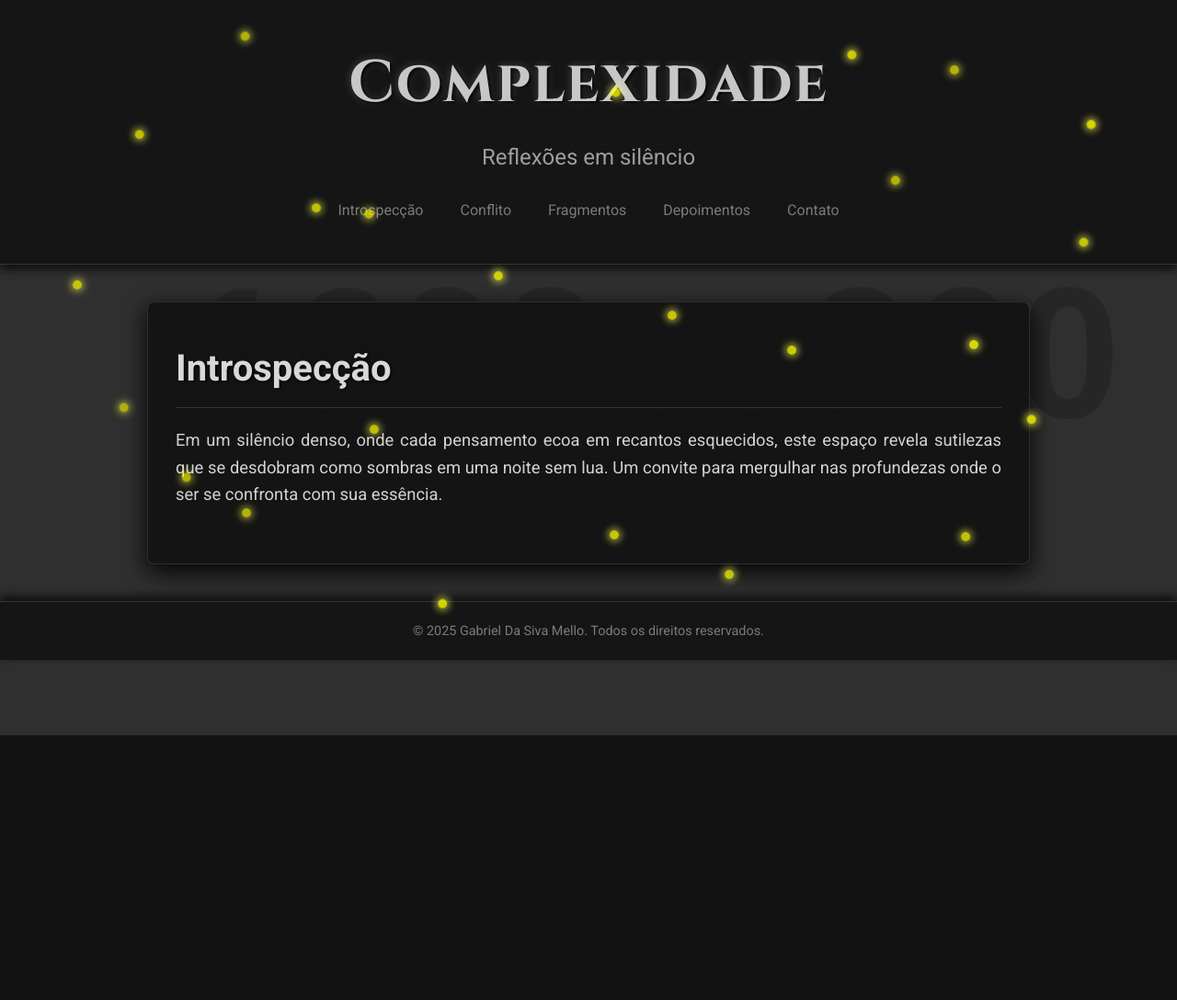
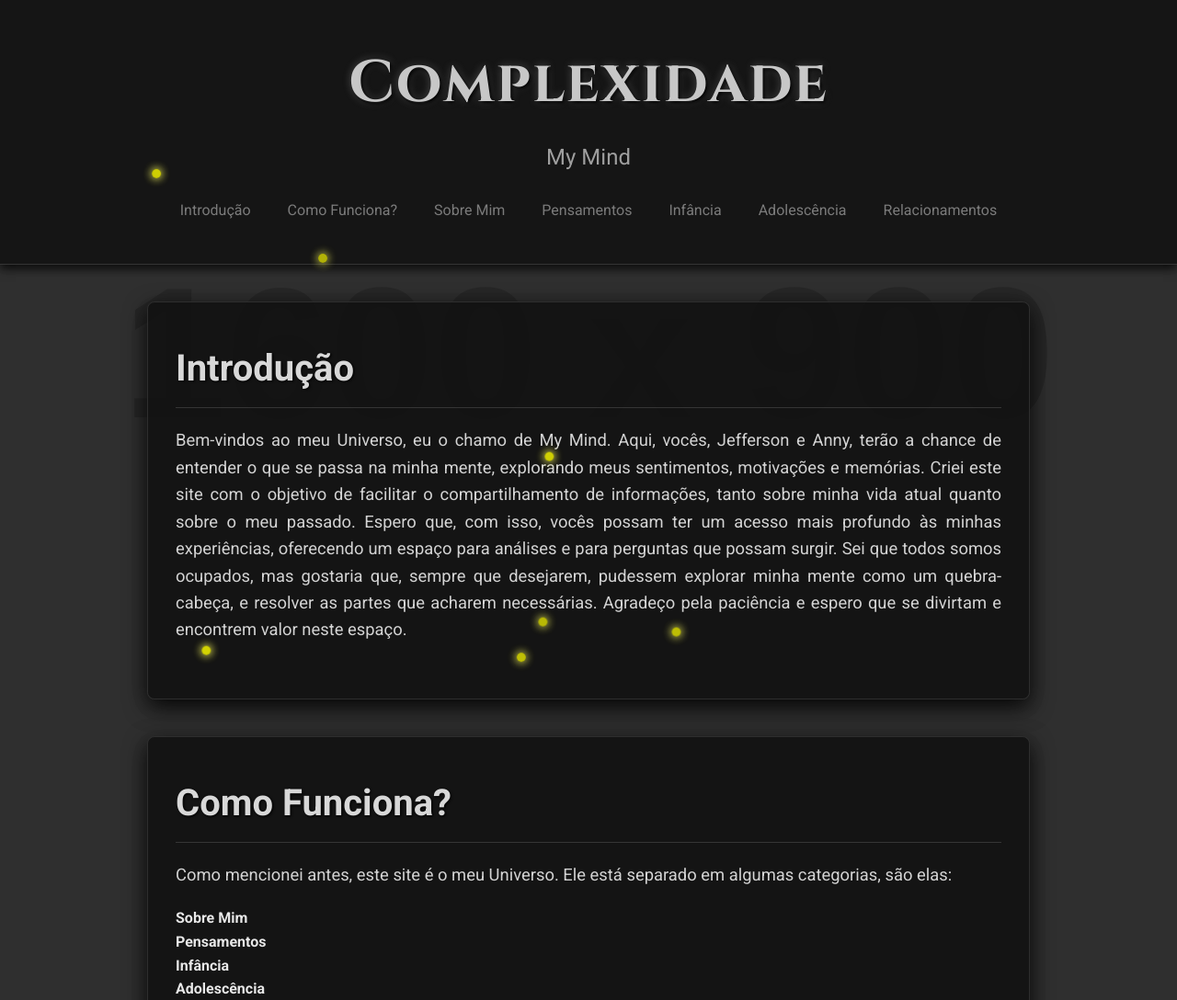
Before and after one commit to Commetz/My-Mind, a plain HTML site: page index.html in a window 1280 px wide. Shown: the top 1088 px of the page at 92% size. Before the commit the page ends 800 px from the top, so only its background shows below. Drawn offline with Linux system fonts and the light colour scheme; placeholder pictures from the web are drawn by us.

Commit message:
Update index.html

```diff
--- a/index.html
+++ b/index.html
@@ -1,29 +1,65 @@
 <!DOCTYPE html>
-  <html lang="pt-BR">
+<html lang="pt-br">
 <head>
   <meta charset="UTF-8">
   <meta name="viewport" content="width=device-width, initial-scale=1.0">
-    <title>Minha Mente</title>
+  <title>My Mind</title>
   <link href="https://fonts.googleapis.com/css2?family=Cinzel:wght@700&family=Roboto:wght@300;400;700&display=swap" rel="stylesheet">
   <link rel="stylesheet" href="style.css">
+  <link rel="icon" href="imagens/cerebro.png" type="image/png" />
 </head>
 <body>
   <header>
     <div class="title">Complexidade</div>
-      <div class="subtitle">Reflexões em silêncio</div>
+    <div class="subtitle">My Mind</div>
     <nav>
-        <a href="#introspeccao">Introspecção</a>
-        <a href="#conflito">Conflito</a>
-        <a href="#fragmentos">Fragmentos</a>
-        <a href="#depoimentos">Depoimentos</a>
-        <a href="#contato">Contato</a>
+      <a href="#introducao">Introdução</a>
+      <a href="#como-funciona">Como Funciona?</a>
+      <a href="#sobre-mim">Sobre Mim</a>
+      <a href="#pensamentos">Pensamentos</a>
+      <a href="#infancia">Infância</a>
+      <a href="#adolescencia">Adolescência</a>
+      <a href="#relacionamentos">Relacionamentos</a>
     </nav>
   </header>
 
   <main>
-      <section id="introspeccao">
-        <h2>Introspecção</h2>
-        <p>Em um silêncio denso, onde cada pensamento ecoa em recantos esquecidos, este espaço revela sutilezas que se desdobram como sombras em uma noite sem lua. Um convite para mergulhar nas profundezas onde o ser se confronta com sua essência.</p>
+    <section id="introducao">
+      <h2>Introdução</h2>
+      <p>Bem-vindos ao meu Universo, eu o chamo de My Mind. Aqui, vocês, Jefferson e Anny, terão a chance de entender o que se passa na minha mente, explorando meus sentimentos, motivações e memórias. Criei este site com o objetivo de facilitar o compartilhamento de informações, tanto sobre minha vida atual quanto sobre o meu passado. Espero que, com isso, vocês possam ter um acesso mais profundo às minhas experiências, oferecendo um espaço para análises e para perguntas que possam surgir. Sei que todos somos ocupados, mas gostaria que, sempre que desejarem, pudessem explorar minha mente como um quebra-cabeça, e resolver as partes que acharem necessárias. Agradeço pela paciência e espero que se divirtam e encontrem valor neste espaço.</p>
+    </section>
+    <section id="como-funciona">
+      <h2>Como Funciona?</h2>
+      <p>Como mencionei antes, este site é o meu Universo. Ele está separado em algumas categorias, são elas:</p>
+      <ul style="list-style-type: none; padding-left: 0;">
+        <li><strong>Sobre Mim</strong></li>
+        <li><strong>Pensamentos</strong></li>
+        <li><strong>Infância</strong></li>
+        <li><strong>Adolescência</strong></li>
+        <li><strong>Relacionamentos</strong></li>
+      </ul>
+      <br>
+      <p>A seguir, explicarei um pouco sobre o que há em cada uma dessas categorias, para que vocês possam se localizar melhor neste meu labirinto.</p>
+    </section>
+    <section id="sobre-mim">
+      <h2>Sobre Mim</h2>
+      <p>Nesta categoria, vocês encontrarão explicações sobre quem eu sou e como me vejo. Haverá um breve resumo sobre isso, mas também uma versão bem mais completa. Além disso, dedicarei uma seção inteira para escrever sobre o que penso de mim mesmo, e assim organizarei esta categoria.</p>
+    </section>
+    <section id="pensamentos">
+      <h2>Pensamentos</h2>
+      <p>Neste espaço, organizarei minhas ideias para compartilhar reflexões mais profundas sobre as coisas que frequentemente me pergunto e penso. Ao final, haverá uma seção onde escreverei de forma mais livre, separando minhas reflexões por datas e horários.</p>
+    </section>
+    <section id="infancia">
+      <h2>Infância</h2>
+      <p>Neste local, contarei sobre minha infância, explicando como era minha situação na época, como fui criado e as experiências que vivi durante esse período.</p>
+    </section>
+    <section id="adolescencia">
+      <h2>Adolescência</h2>
+      <p>Nesta espaço, falarei sobre minha adolescência, abordando minha situação atual de uma forma mais técnica e observadora. Vou detalhar como minha percepção sobre mim mesmo e o mundo ao meu redor se moldaram durante esse período, destacando momentos-chave que tiveram um impacto significativo na minha formação. A ideia aqui é oferecer uma visão mais analítica e reflexiva, separando as emoções e as experiências vividas para compreender melhor como elas influenciam a pessoa que sou hoje.</p>
+    </section>
+    <section id="relacionamentos">
+      <h2>Relacionamentos</h2>
+      <p>Por fim, nesta seção, falarei sobre o que penso de todos os meus relacionamentos: amizades, namoros passados e até mesmo sobre vocês. Organizei este conteúdo de acordo com as duas formas principais de pensamento que tenho, separando as diferentes perspectivas que moldam minha visão sobre as relações que vivi e vivo.</p>
     </section>
   </main>
 
@@ -31,36 +67,8 @@
     &copy; 2025 Gabriel Da Siva Mello. Todos os direitos reservados.
   </footer>
 
-    <!-- Vagalumes: Elementos de luz animados -->
-    <div class="fireflies">
-      <!-- Adicionando mais vaga-lumes -->
-      <div class="firefly" style="top: 20%; left: 10%; animation-duration: 7s; animation-delay: 0s;"></div>
-      <div class="firefly" style="top: 80%; left: 60%; animation-duration: 10s; animation-delay: 2s;"></div>
-      <div class="firefly" style="top: 50%; left: 80%; animation-duration: 8s; animation-delay: 1s;"></div>
-      <div class="firefly" style="top: 30%; left: 30%; animation-duration: 9s; animation-delay: 3s;"></div>
-      <div class="firefly" style="top: 70%; left: 20%; animation-duration: 6s; animation-delay: 4s;"></div>
-      <div class="firefly" style="top: 10%; left: 70%; animation-duration: 11s; animation-delay: 1s;"></div>
-      <div class="firefly" style="top: 40%; left: 40%; animation-duration: 7s; animation-delay: 0.5s;"></div>
-      <div class="firefly" style="top: 60%; left: 30%; animation-duration: 9s; animation-delay: 2.5s;"></div>
-      <div class="firefly" style="top: 25%; left: 75%; animation-duration: 8s; animation-delay: 3.5s;"></div>
-      <div class="firefly" style="top: 15%; left: 50%; animation-duration: 10s; animation-delay: 1.5s;"></div>
-      <div class="firefly" style="top: 55%; left: 10%; animation-duration: 6s; animation-delay: 4.5s;"></div>
-      <div class="firefly" style="top: 35%; left: 90%; animation-duration: 7s; animation-delay: 0.2s;"></div>
-      <div class="firefly" style="top: 75%; left: 80%; animation-duration: 9s; animation-delay: 2.2s;"></div>
-      <div class="firefly" style="top: 5%; left: 20%; animation-duration: 8s; animation-delay: 3.8s;"></div>
-      <div class="firefly" style="top: 45%; left: 55%; animation-duration: 10s; animation-delay: 1.8s;"></div>
-      <div class="firefly" style="top: 65%; left: 15%; animation-duration: 6s; animation-delay: 4.1s;"></div>
-      <div class="firefly" style="top: 85%; left: 35%; animation-duration: 7s; animation-delay: 0.9s;"></div>
-      <div class="firefly" style="top: 10%; left: 80%; animation-duration: 9s; animation-delay: 3.3s;"></div>
-      <div class="firefly" style="top: 30%; left: 25%; animation-duration: 8s; animation-delay: 2.7s;"></div>
-      <div class="firefly" style="top: 50%; left: 65%; animation-duration: 11s; animation-delay: 1.2s;"></div>
-      <div class="firefly" style="top: 20%; left: 90%; animation-duration: 10s; animation-delay: 0.4s;"></div>
-      <div class="firefly" style="top: 75%; left: 50%; animation-duration: 9s; animation-delay: 2.0s;"></div>
-      <div class="firefly" style="top: 40%; left: 5%; animation-duration: 6s; animation-delay: 3.5s;"></div>
-      <div class="firefly" style="top: 60%; left: 85%; animation-duration: 8s; animation-delay: 1.6s;"></div>
-    </div>
+  <div class="fireflies"></div>
 
-    <!-- Scripts para slider simples de depoimentos -->
   <script>
     let currentSlide = 0;
     const slides = document.querySelector('.slides');
@@ -81,6 +89,48 @@
     }
 
     setInterval(nextSlide, 5000);
+
+    window.history.scrollRestoration = "manual";
+
+    window.onload = function() {
+      setTimeout(() => {
+        window.scrollTo(0, 0);
+      }, 0);
+
+      const firefliesContainer = document.querySelector('.fireflies');
+      const numberOfFireflies = 25;
+
+      function generateFirefly() {
+        const firefly = document.createElement('div');
+        firefly.classList.add('firefly');
+
+        const windowHeight = document.documentElement.scrollHeight;
+        const windowWidth = document.documentElement.scrollWidth;
+
+        const topPosition = Math.random() * windowHeight;
+        const leftPosition = Math.random() * windowWidth;
+
+        const animationDuration = 3 + Math.random() * 5;
+        const animationDelay = Math.random() * 5;
+
+        firefly.style.top = `${topPosition}px`;
+        firefly.style.left = `${leftPosition}px`;
+        firefly.style.animationDuration = `${animationDuration}s`;
+        firefly.style.animationDelay = `${animationDelay}s`;
+
+        firefliesContainer.appendChild(firefly);
+
+        setTimeout(() => {
+          firefly.remove();
+          generateFirefly();
+        }, animationDuration * 1000);
+      }
+
+      for (let i = 0; i < numberOfFireflies; i++) {
+        generateFirefly();
+      }
+    };
+  </script>
   </script>
 </body>
 </html>
```
Lines whose indentation alone changed are shown as unchanged.
